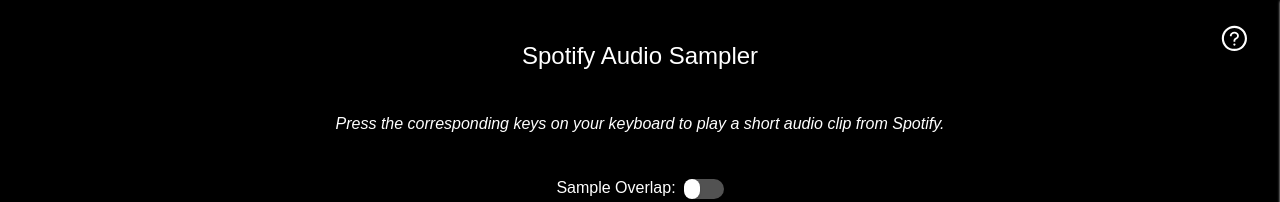
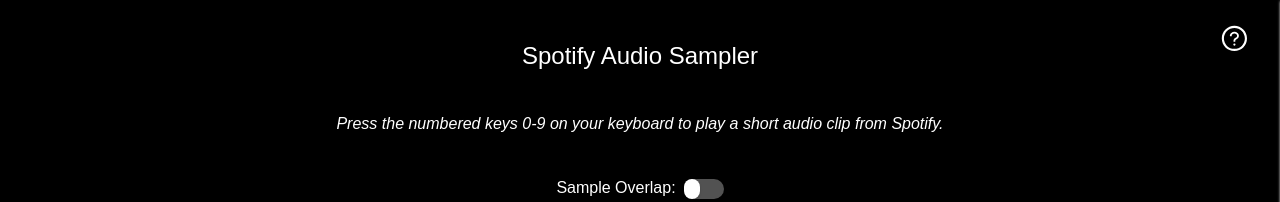
Before and after one commit to AlexKazz/audio-sampler-1, a Next.js app: page / in a window 1280 px wide. Shown: the top 202 px of the page. Built offline with nearby package versions, Linux system fonts and the light colour scheme; no server answers.

Commit message:
remove numbers from buttons

```diff
--- a/pages/index.js
+++ b/pages/index.js
@@ -180,7 +180,7 @@
         <p className="text-white text-2xl mb-10">Spotify Audio Sampler</p>
 
         <p className="mb-10 text-white text-center italic">
-          Press the corresponding keys on your keyboard to play a short audio
+          Press the numbered keys 0-9 on your keyboard to play a short audio
           clip from Spotify.
         </p>
         <div>
@@ -291,7 +291,7 @@
                           alt="Album cover"
                           style={{ width: "100%", height: "100%" }}
                         />
-                        <div className={styles.overlay}>{key}</div>
+                        {/* <div className={styles.overlay}>{key}</div> */}
                       </>
                     ) : (
                       key
--- a/styles/Home.module.css
+++ b/styles/Home.module.css
@@ -7,9 +7,9 @@
   display: flex;
   justify-content: center;
   align-items: center;
-  background: rgba(0, 0, 0, 0.3); /* adjust as needed */
+  background: rgba(0, 0, 0, .3);
   color: white;
-  font-size: 2rem; /* adjust as needed */
+  font-size: 3rem;
 }
 
 
```
